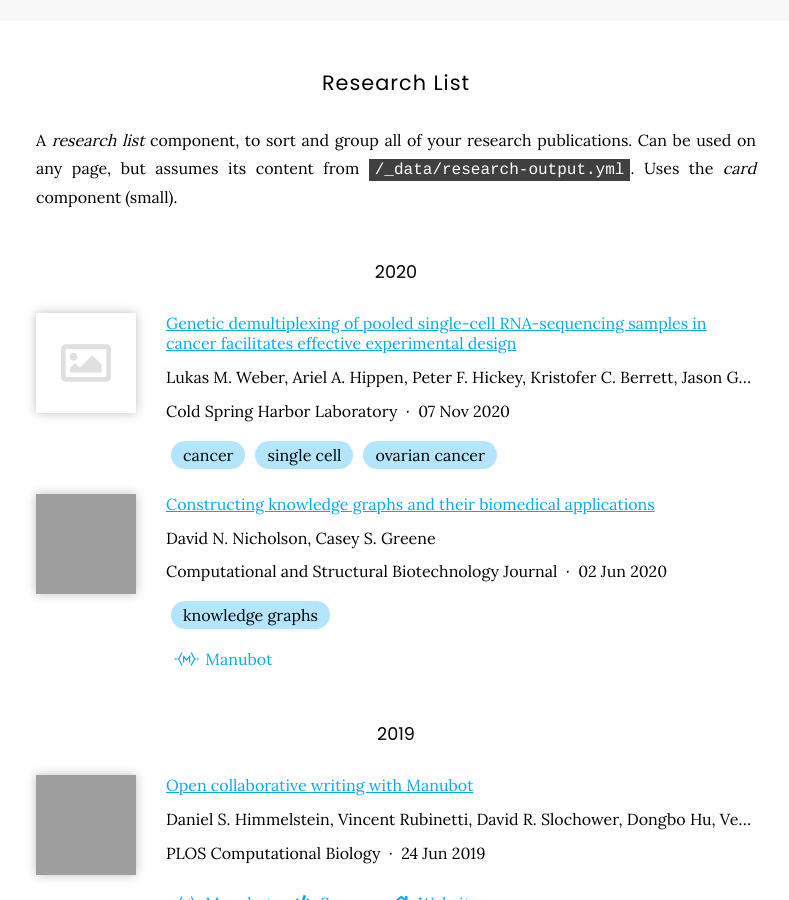
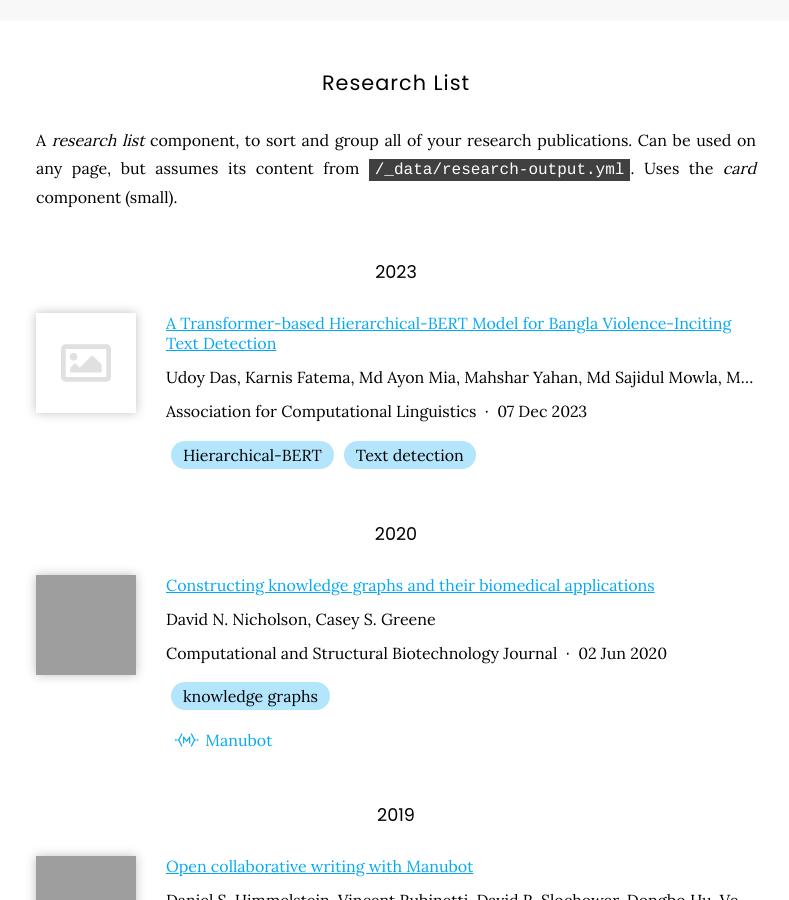
Before and after one commit to COMBINE-lab/combine-lab.github.io, a Jekyll site: the page built from research/index.md, in a window 1280 px wide and 900 px high, scrolled down 684 px, cut to the strip 0-900 px from the top of the window. Shown: the whole strip, without its empty margins (244-1033 px from the left). Built offline with Jekyll 4.4.1, drawn with Linux system fonts in a browser that asks for light colours; nearby versions of some CDN libraries; grey boxes are pictures that could not be loaded.

Commit message:
adding first paper

```diff
--- a/_data/research-output.yml
+++ b/_data/research-output.yml
@@ -1,23 +1,21 @@
-- title: Genetic demultiplexing of pooled single-cell RNA-sequencing samples in cancer
-    facilitates effective experimental design
+- title: A Transformer-based Hierarchical-BERT Model for Bangla Violence-Inciting Text Detection
   authors:
-  - Lukas M. Weber
-  - Ariel A. Hippen
-  - Peter F. Hickey
-  - Kristofer C. Berrett
-  - Jason Gertz
-  - Jennifer Anne Doherty
-  - Casey S. Greene
-  - Stephanie C. Hicks
-  publisher: Cold Spring Harbor Laboratory
-  date: '2020-11-07'
-  link: https://doi.org/ghjkzq
-  id: doi:10.1101/2020.11.06.371963
+  - Udoy Das
+  - Karnis Fatema
+  - Md Ayon Mia
+  - Mahshar Yahan
+  - Md Sajidul Mowla
+  - MD Fayez Ullah
+  - Arpita Sarker
+  - Hasan Murad
+  publisher: Association for Computational Linguistics
+  date: '2023-12-07'
+  link: https://aclanthology.org/2023.banglalp-1.19/
+  id: 10.18653/v1/2023.banglalp-1.19
   thumbnail: https://www.biorxiv.org/content/biorxiv/early/2020/11/07/2020.11.06.371963/F4.medium.gif
   tags:
-  - cancer
-  - single cell
-  - ovarian cancer
+  - Hierarchical-BERT
+  - Text detection
 - title: Opportunities and obstacles for deep learning in biology and medicine
   authors:
   - Travers Ching
```
